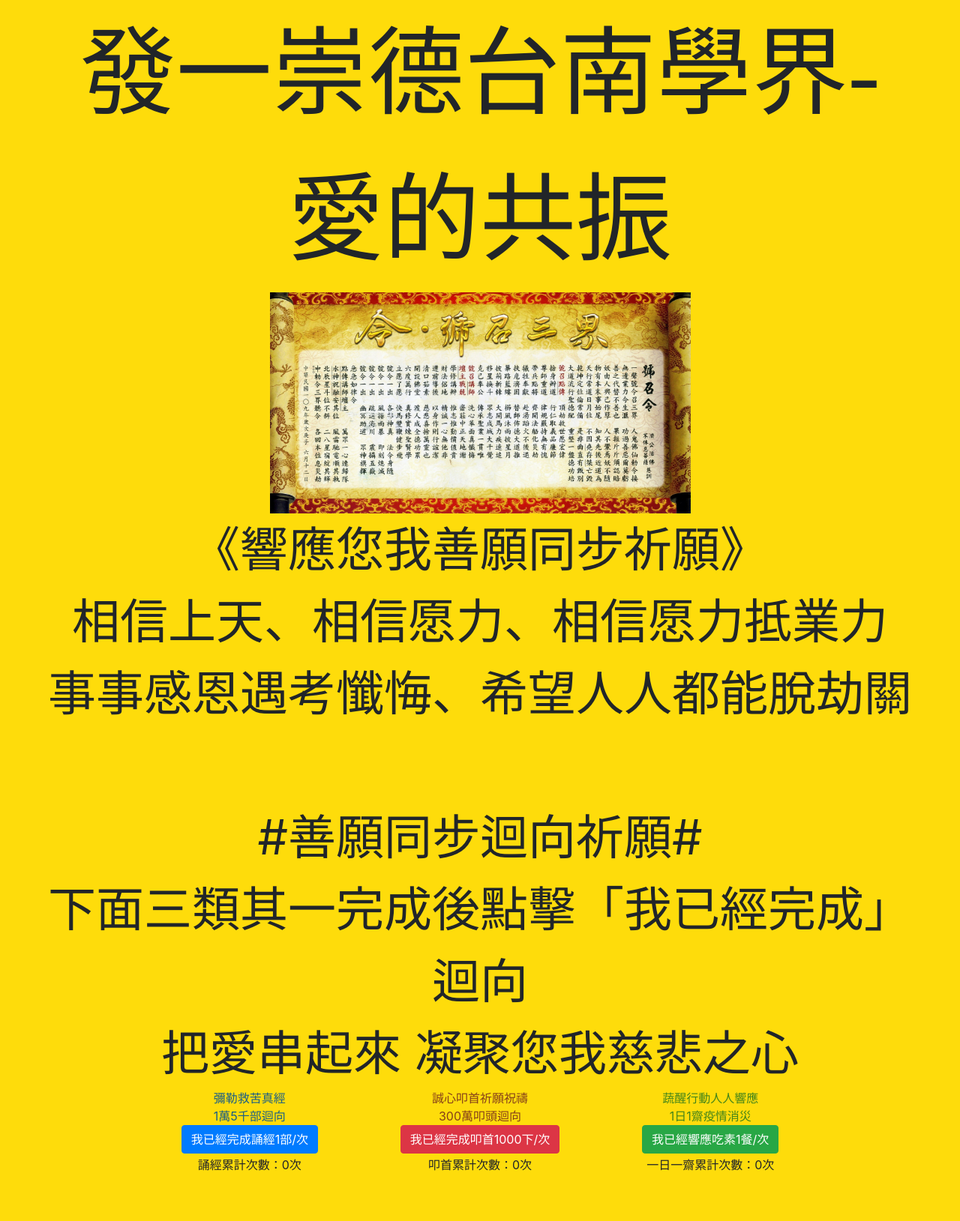
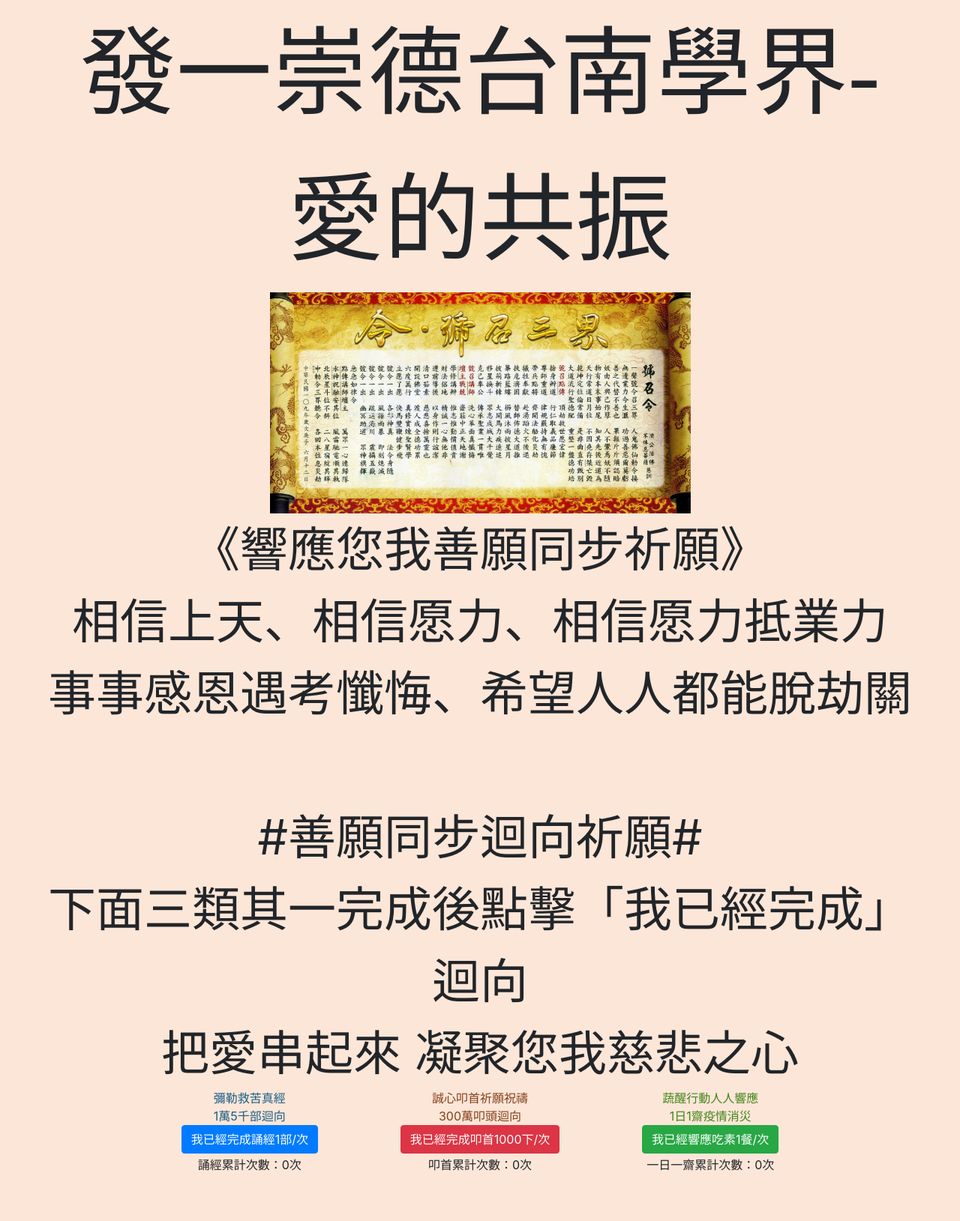
Before and after one commit to Yu-hanCheng/buddas.github.io, a Laravel app: page / in a window 1280 px wide. Shown: the whole page at 75% size. Run offline with Laravel 8, Linux system fonts and the light colour scheme; data that the repository does not hold is empty.

Commit message:
[FIX] change bg color

```diff
--- a/resources/views/welcome.blade.php
+++ b/resources/views/welcome.blade.php
@@ -19,7 +19,7 @@ body {
 	margin-right: 0px;
 	margin-bottom: 0px;
 	background-image: url();
-	background-color:#FEDC0B;
+	background-color:#FCE6D8;
 }
 </style>
 <link href="kh2020.css" rel="stylesheet" type="text/css" />
```
